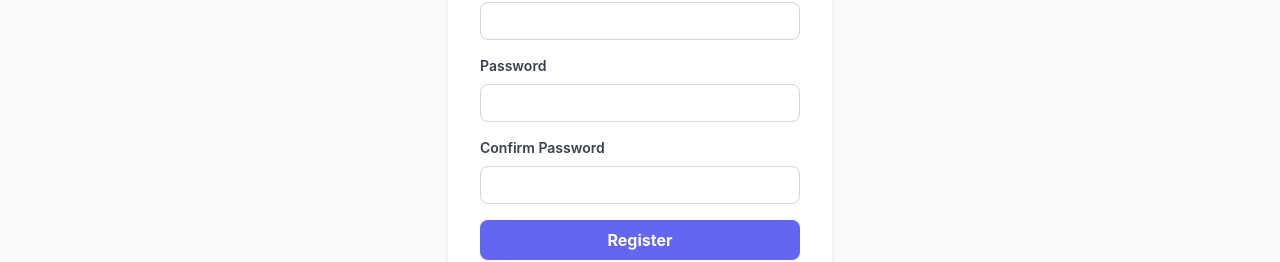
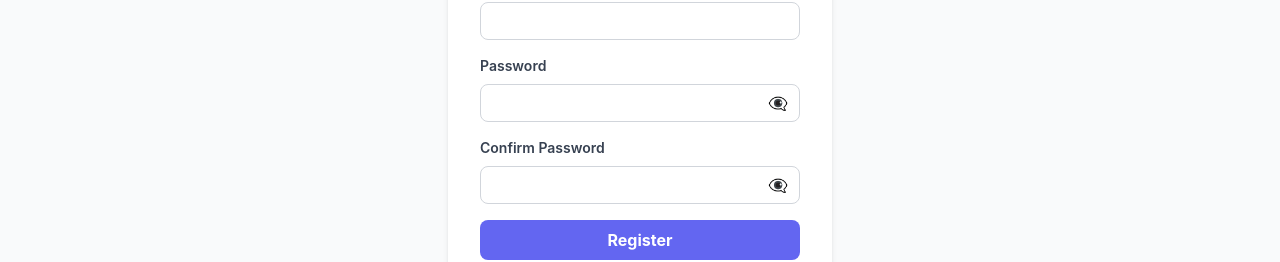
Before and after one commit to LanPH2710/novelhubfrontend, a React (Vite) app: page /register in a window 1280 px wide. Shown: the part 226-488 px from the top of the page. Built offline with nearby package versions, Linux system fonts and the light colour scheme; no server answers.

Commit message:
Add password visibility toggle to Login and Register pages

```diff
--- a/src/pages/Login.jsx
+++ b/src/pages/Login.jsx
@@ -8,6 +8,7 @@
   const [password, setPassword] = useState('');
   const [error, setError] = useState('');
   const [loading, setLoading] = useState(false);
+  const [showPassword, setShowPassword] = useState(false);
   const navigate = useNavigate();
 
   const handleSubmit = async (e) => {
@@ -64,13 +65,23 @@
               <label className="block text-gray-700 font-semibold mb-1 sm:mb-2 text-xs sm:text-sm">
                 Password
               </label>
-              <input
-                type="password"
-                value={password}
-                onChange={(e) => setPassword(e.target.value)}
-                required
-                className="w-full px-3 sm:px-4 py-2 text-xs sm:text-sm border border-gray-300 rounded-lg focus:outline-none focus:ring-2 focus:ring-primary"
-              />
+              <div className="relative">
+                <input
+                  type={showPassword ? 'text' : 'password'}
+                  value={password}
+                  onChange={(e) => setPassword(e.target.value)}
+                  required
+                  className="w-full px-3 sm:px-4 py-2 pr-10 sm:pr-12 text-xs sm:text-sm border border-gray-300 rounded-lg focus:outline-none focus:ring-2 focus:ring-primary"
+                />
+                <button
+                  type="button"
+                  onClick={() => setShowPassword(!showPassword)}
+                  className="absolute right-2 sm:right-3 top-1/2 transform -translate-y-1/2 text-gray-500 hover:text-gray-700 text-sm sm:text-base"
+                  title={showPassword ? 'Hide password' : 'Show password'}
+                >
+                  {showPassword ? '👁️' : '👁️‍🗨️'}
+                </button>
+              </div>
             </div>
 
             <button
--- a/src/pages/Register.jsx
+++ b/src/pages/Register.jsx
@@ -9,6 +9,8 @@
   const [confirmPassword, setConfirmPassword] = useState('');
   const [error, setError] = useState('');
   const [loading, setLoading] = useState(false);
+  const [showPassword, setShowPassword] = useState(false);
+  const [showConfirmPassword, setShowConfirmPassword] = useState(false);
   const navigate = useNavigate();
 
   const handleSubmit = async (e) => {
@@ -66,26 +68,46 @@
               <label className="block text-gray-700 font-semibold mb-1 sm:mb-2 text-xs sm:text-sm">
                 Password
               </label>
+              <div className="relative">
                 <input
-                type="password"
+                  type={showPassword ? 'text' : 'password'}
                   value={password}
                   onChange={(e) => setPassword(e.target.value)}
                   required
-                className="w-full px-3 sm:px-4 py-2 text-xs sm:text-sm border border-gray-300 rounded-lg focus:outline-none focus:ring-2 focus:ring-primary"
+                  className="w-full px-3 sm:px-4 py-2 pr-10 sm:pr-12 text-xs sm:text-sm border border-gray-300 rounded-lg focus:outline-none focus:ring-2 focus:ring-primary"
                 />
+                <button
+                  type="button"
+                  onClick={() => setShowPassword(!showPassword)}
+                  className="absolute right-2 sm:right-3 top-1/2 transform -translate-y-1/2 text-gray-500 hover:text-gray-700 text-sm sm:text-base"
+                  title={showPassword ? 'Hide password' : 'Show password'}
+                >
+                  {showPassword ? '👁️' : '👁️‍🗨️'}
+                </button>
+              </div>
             </div>
 
             <div>
               <label className="block text-gray-700 font-semibold mb-1 sm:mb-2 text-xs sm:text-sm">
                 Confirm Password
               </label>
+              <div className="relative">
                 <input
-                type="password"
+                  type={showConfirmPassword ? 'text' : 'password'}
                   value={confirmPassword}
                   onChange={(e) => setConfirmPassword(e.target.value)}
                   required
-                className="w-full px-3 sm:px-4 py-2 text-xs sm:text-sm border border-gray-300 rounded-lg focus:outline-none focus:ring-2 focus:ring-primary"
+                  className="w-full px-3 sm:px-4 py-2 pr-10 sm:pr-12 text-xs sm:text-sm border border-gray-300 rounded-lg focus:outline-none focus:ring-2 focus:ring-primary"
                 />
+                <button
+                  type="button"
+                  onClick={() => setShowConfirmPassword(!showConfirmPassword)}
+                  className="absolute right-2 sm:right-3 top-1/2 transform -translate-y-1/2 text-gray-500 hover:text-gray-700 text-sm sm:text-base"
+                  title={showConfirmPassword ? 'Hide password' : 'Show password'}
+                >
+                  {showConfirmPassword ? '👁️' : '👁️‍🗨️'}
+                </button>
+              </div>
             </div>
 
             <button
```
Lines whose indentation alone changed are shown as unchanged.
